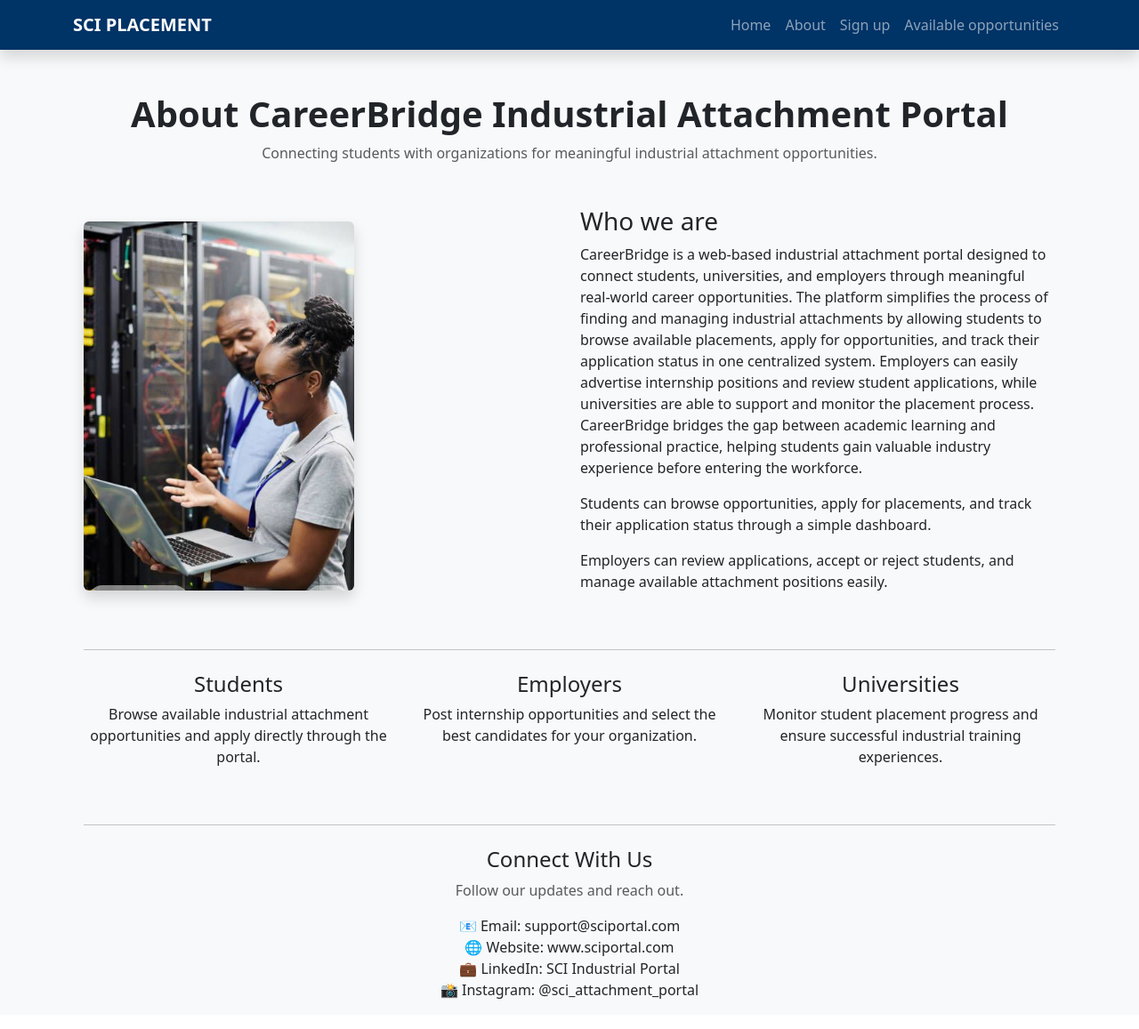
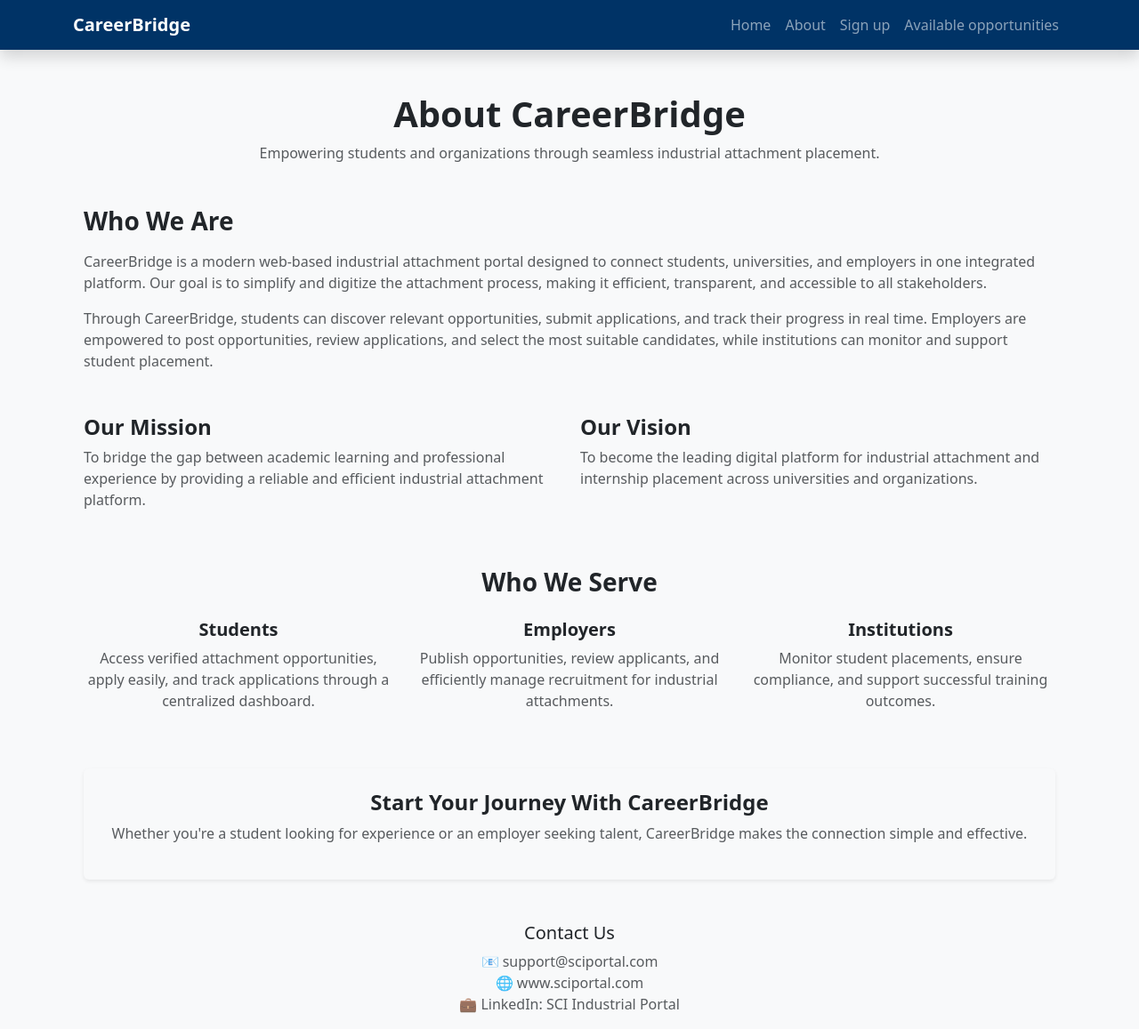
Before and after one commit to Nelvine201/Attachment_placement-portal, a Django app: page /about/ in a window 1280 px wide. Shown: the whole page at 89% size. Before the commit the page ends 1123 px from the top, so only its background shows below. Run offline with Django 5.2, Linux system fonts and the light colour scheme.

Commit message:
Add password reset functionality and update core UI templates

```diff
--- a/placement_sys/urls.py
+++ b/placement_sys/urls.py
@@ -36,6 +36,40 @@ urlpatterns = [
     ),
     # path("signup/", views.signup_view, name="signup"),
     # path("register/", views.register, name="register"),
+    # recovery and reset of passwords
+    path("forgot-credentials/", views.forgot_credentials, name="forgot_credentials"),
+    path(
+        "password-reset/",
+        auth_views.PasswordResetView.as_view(
+            template_name="portal/password_reset_form.html",
+            email_template_name="portal/password_reset_email.txt",
+            subject_template_name="portal/password_reset_subject.txt",
+            success_url="/password-reset/done/",
+        ),
+        name="password_reset",
+    ),
+    path(
+        "password-reset/done/",
+        auth_views.PasswordResetDoneView.as_view(
+            template_name="portal/password_reset_done.html"
+        ),
+        name="password_reset_done",
+    ),
+    path(
+        "password-reset-confirm/<uidb64>/<token>/",
+        auth_views.PasswordResetConfirmView.as_view(
+            template_name="portal/password_reset_confirm.html",
+            success_url="/password-reset-complete/",
+        ),
+        name="password_reset_confirm",
+    ),
+    path(
+        "password-reset-complete/",
+        auth_views.PasswordResetCompleteView.as_view(
+            template_name="portal/password_reset_complete.html"
+        ),
+        name="password_reset_complete",
+    ),
     path("dashboard/redirect/", views.dashboard_redirect, name="dashboard_redirect"),
     path("dashboard/", views.dashboard_redirect, name="dashboard"),
     path("dashboard/employer/", views.employer_dashboard, name="employer_dashboard"),
@@ -69,6 +103,11 @@ urlpatterns = [
         "notification/<int:pk>/", views.notification_detail, name="notification_detail"
     ),
     path("about/", views.about, name="about"),
+    path(
+        "dashboard/employer/application/<int:application_id>/review/",
+        views.review_application_documents,
+        name="review_application_documents",
+    ),
 ] + static(settings.MEDIA_URL, document_root=settings.MEDIA_ROOT)
 
 if settings.DEBUG:
--- a/portal/templates/portal/about.html
+++ b/portal/templates/portal/about.html
@@ -5,92 +5,102 @@
 
 <div class="container mt-5">
 
+    <!-- Header -->
     <div class="text-center mb-5">
-        <h1 class="fw-bold">About CareerBridge Industrial Attachment Portal</h1>
+        <h1 class="fw-bold">About CareerBridge</h1>
         <p class="text-muted">
-            Connecting students with organizations for meaningful industrial attachment opportunities.
+            Empowering students and organizations through seamless industrial attachment placement.
         </p>
     </div>
 
-    <div class="row align-items-center mb-5">
+    <!-- About Section -->
+    <div class="mb-5">
+        <h3 class="fw-semibold mb-3">Who We Are</h3>
+        <p class="text-muted">
+            CareerBridge is a modern web-based industrial attachment portal designed to connect students,
+            universities, and employers in one integrated platform. Our goal is to simplify and digitize
+            the attachment process, making it efficient, transparent, and accessible to all stakeholders.
+        </p>
+
+        <p class="text-muted">
+            Through CareerBridge, students can discover relevant opportunities, submit applications,
+            and track their progress in real time. Employers are empowered to post opportunities,
+            review applications, and select the most suitable candidates, while institutions can
+            monitor and support student placement.
+        </p>
+    </div>
+
+    <!-- Mission & Vision -->
+    <div class="row mb-5">
 
         <div class="col-md-6">
-            <img src="{% static 'images/portal.png' %}" class="img-fluid rounded shadow">
+            <h4 class="fw-semibold">Our Mission</h4>
+            <p class="text-muted">
+                To bridge the gap between academic learning and professional experience by providing
+                a reliable and efficient industrial attachment platform.
+            </p>
         </div>
 
         <div class="col-md-6">
-            <h3>Who we are</h3>
-            <p>
-                CareerBridge is a web-based industrial attachment portal designed to connect students, universities,
-                and employers through meaningful real-world career opportunities. The platform simplifies the
-                process of finding and managing industrial attachments by allowing students to browse available
-                placements,
-                apply for opportunities, and track their application status in one centralized system. Employers can
-                easily advertise internship positions and review student applications, while universities are able
-                to support and monitor the placement process. CareerBridge bridges the gap between academic learning
-                and professional practice, helping students gain valuable industry experience before entering the
-                workforce.
-
-            </p>
-
-            <p>
-                Students can browse opportunities, apply for placements, and track their
-                application status through a simple dashboard.
-            </p>
-
-            <p>
-                Employers can review applications, accept or reject students, and manage
-                available attachment positions easily.
+            <h4 class="fw-semibold">Our Vision</h4>
+            <p class="text-muted">
+                To become the leading digital platform for industrial attachment and internship
+                placement across universities and organizations.
             </p>
         </div>
 
     </div>
 
-    <hr>
+    <!-- Stakeholders -->
+    <div class="mb-5">
+        <h3 class="fw-semibold mb-4 text-center">Who We Serve</h3>
 
-    <div class="row text-center mt-4">
+        <div class="row text-center">
 
-        <div class="col-md-4">
-            <h4>Students</h4>
-            <p>
-                Browse available industrial attachment opportunities and apply directly
-                through the portal.
-            </p>
+            <div class="col-md-4">
+                <h5 class="fw-bold">Students</h5>
+                <p class="text-muted">
+                    Access verified attachment opportunities, apply easily, and track applications
+                    through a centralized dashboard.
+                </p>
+            </div>
+
+            <div class="col-md-4">
+                <h5 class="fw-bold">Employers</h5>
+                <p class="text-muted">
+                    Publish opportunities, review applicants, and efficiently manage recruitment
+                    for industrial attachments.
+                </p>
+            </div>
+
+            <div class="col-md-4">
+                <h5 class="fw-bold">Institutions</h5>
+                <p class="text-muted">
+                    Monitor student placements, ensure compliance, and support successful training
+                    outcomes.
+                </p>
+            </div>
+
         </div>
-
-        <div class="col-md-4">
-            <h4>Employers</h4>
-            <p>
-                Post internship opportunities and select the best candidates for your
-                organization.
-            </p>
-        </div>
-
-        <div class="col-md-4">
-            <h4>Universities</h4>
-            <p>
-                Monitor student placement progress and ensure successful industrial
-                training experiences.
-            </p>
-        </div>
-
     </div>
 
-    <hr class="mt-5">
+    <!-- Call to Action -->
+    <div class="text-center p-4 bg-light rounded shadow-sm">
+        <h4 class="fw-semibold">Start Your Journey With CareerBridge</h4>
+        <p class="text-muted">
+            Whether you're a student looking for experience or an employer seeking talent,
+            CareerBridge makes the connection simple and effective.
+        </p>
+    </div>
 
-    <div class="text-center mt-4">
-
-        <h4>Connect With Us</h4>
-
-        <p class="text-muted">Follow our updates and reach out.</p>
-
-        <p>
-            📧 Email: support@sciportal.com <br>
-            🌐 Website: www.sciportal.com <br>
-            💼 LinkedIn: SCI Industrial Portal <br>
-            📸 Instagram: @sci_attachment_portal
+    <!-- Contact -->
+    <div class="text-center mt-5">
+        <h5>Contact Us</h5>
+        <p class="text-muted">
+            📧 support@sciportal.com <br>
+            🌐 www.sciportal.com <br>
+            💼 LinkedIn: SCI Industrial Portal
         </p>
-
     </div>
 
 </div>
--- a/portal/templates/portal/base.html
+++ b/portal/templates/portal/base.html
@@ -28,7 +28,7 @@
 
     <nav class="navbar navbar-expand-lg navbar-dark mb-4 shadow">
         <div class="container">
-            <a class="navbar-brand fw-bold" href="/">SCI PLACEMENT</a>
+            <a class="navbar-brand fw-bold" href="/">CareerBridge</a>
             <button class="navbar-toggler" type="button" data-bs-toggle="collapse" data-bs-target="#navbarNav">
                 <span class="navbar-toggler-icon"></span>
             </button>
--- /dev/null
+++ b/portal/templates/portal/password_reset_complete.html
@@ -0,0 +1,6 @@
+{% extends 'base.html' %}
+{% block content %}
+<div class="alert alert-success">
+    Your password has been reset successfully. <a href="{% url 'login' %}">Click here to login</a>.
+</div>
+{% endblock %}
--- /dev/null
+++ b/portal/templates/portal/password_reset_done.html
@@ -0,0 +1,6 @@
+{% extends 'base.html' %}
+{% block content %}
+<div class="alert alert-info">
+    If the email exists in our system, a password reset message has been sent.
+</div>
+{% endblock %}
--- /dev/null
+++ b/portal/templates/portal/password_reset_subject.txt
@@ -0,0 +1 @@
+CareerBridge Password Reset
--- a/portal/views.py
+++ b/portal/views.py
@@ -11,6 +11,9 @@ from django.contrib.auth.models import User
 from django.core.mail import send_mail
 from django.utils import timezone
 from django.contrib.auth import login, authenticate
+from .forms import ForgotCredentialsForm
+from django.urls import reverse
+from django.conf import settings
 
 from .forms import JobPostForm
 
@@ -77,6 +80,41 @@ def register_student(request):
     return render(request, "portal/register.html", {"form": form})
 
 
+# password recovery........
+def forgot_credentials(request):
+    if request.method == "POST":
+        form = ForgotCredentialsForm(request.POST)
+        if form.is_valid():
+            email = form.cleaned_data["email"].strip().lower()
+            users = User.objects.filter(email__iexact=email)
+
+            if users.exists():
+                usernames = "\n".join(f"- {u.username}" for u in users)
+                reset_link = request.build_absolute_uri(reverse("password_reset"))
+                send_mail(
+                    subject="CareerBridge account recovery",
+                    message=(
+                        "We received your account recovery request.\n\n"
+                        f"Usernames linked to this email:\n{usernames}\n\n"
+                        f"To reset password, visit: {reset_link}\n"
+                    ),
+                    from_email=settings.DEFAULT_FROM_EMAIL,
+                    recipient_list=[email],
+                    fail_silently=True,
+                )
+
+            messages.success(
+                request,
+                "If an account exists with that email, recovery details have been sent.",
+            )
+            return redirect("login")
+    else:
+        form = ForgotCredentialsForm()
+
+    return render(request, "portal/forgot_credentials.html", {"form": form})
+
+
+# students dashboard....
 @login_required
 def student_dashboard(request):
     try:
@@ -454,6 +492,26 @@ def application_detail(request, pk):
 
 
 @login_required
+def review_application_documents(request, application_id):
+    employer = get_object_or_404(Employer, user=request.user)
+    application = get_object_or_404(
+        Application, id=application_id, job__employer=employer
+    )
+
+    documents = [
+        {"label": "Curriculum Vitae (CV)", "file": application.cv},
+        {"label": "Recommendation Letter", "file": application.recommendation_letter},
+        {"label": "Cover Letter", "file": application.cover_letter},
+    ]
+
+    return render(
+        request,
+        "portal/review_application_documents.html",
+        {"application": application, "documents": documents},
+    )
+
+
+@login_required
 def update_application_status(request, app_id, new_status):
 
     application = Application.objects.get(id=app_id)
```
Also changed, not shown: portal/admin.py (+82 -1 lines), portal/forms.py (+39 -34 lines), portal/templates/portal/employer_dashboard.html (+4 -3 lines), portal/templates/portal/forgot_credentials.html (added, +25 -0 lines), portal/templates/portal/home.html (+5 -4 lines), portal/templates/portal/jobs.html (+0 -27 lines), portal/templates/portal/login.html (+31 -4 lines), portal/templates/portal/password_reset_confirm.html (added, +25 -0 lines), portal/templates/portal/password_reset_email.txt (added, +8 -0 lines), portal/templates/portal/password_reset_form.html (added, +19 -0 lines), portal/templates/portal/review_application_documents.html (added, +24 -0 lines).
